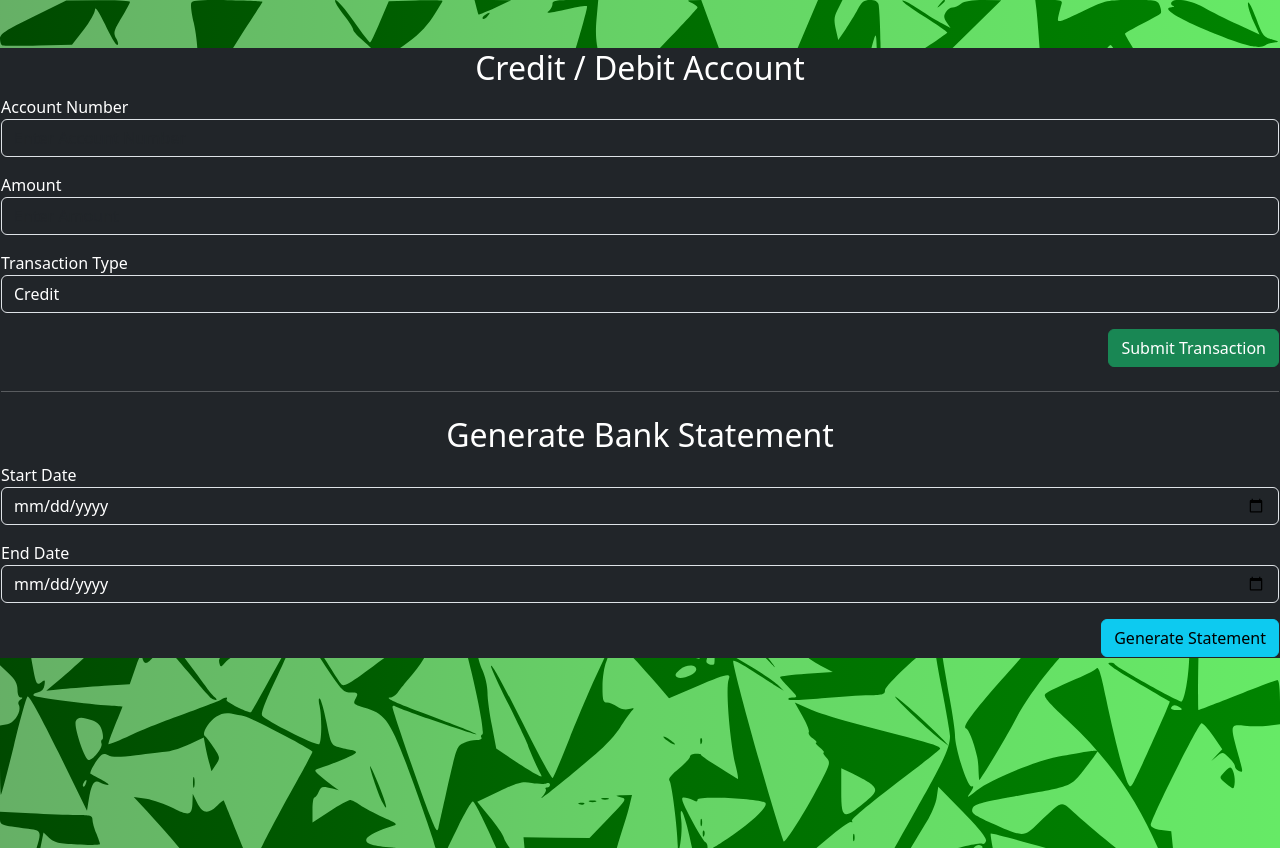
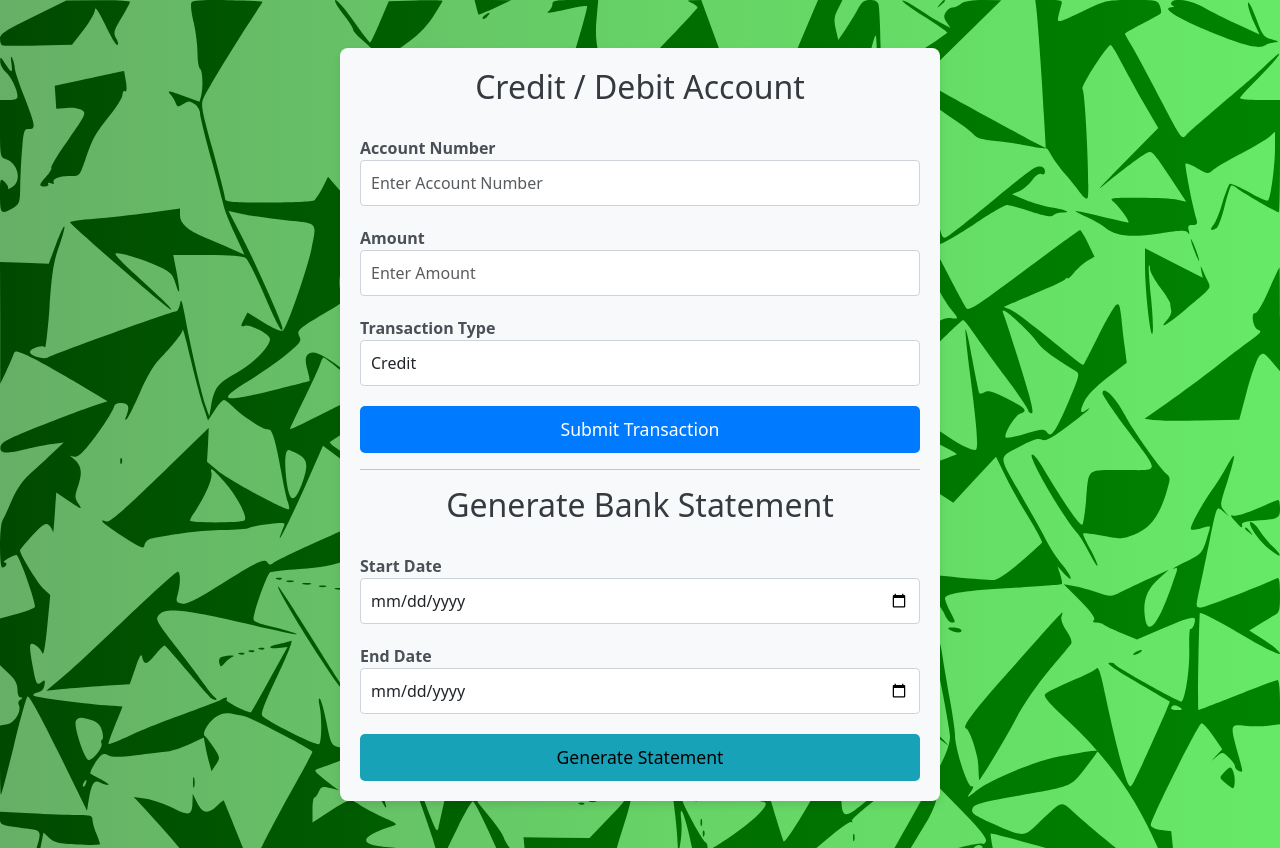
Before and after one commit to MichaelLevin5908/banking_application, a React (Create React App) app in the folder frontend/: page /credit-debit in a window 1280 px wide. Built offline with nearby package versions, Linux system fonts and the light colour scheme; sample sign-in values are in the browser's storage.

Commit message:
added download and fixed look for application

```diff
--- a/frontend/src/Style/Creditdebit.css
+++ b/frontend/src/Style/Creditdebit.css
@@ -1,5 +1,3 @@
-/* Creditdebit.css */
-
 /* General container styles */
 .container {
     max-width: 600px;
@@ -19,7 +17,7 @@ h2, h3 {
 
 /* Form field styling */
 .form-group {
-    margin-bottom: 20px; /* Increased spacing for consistency */
+    margin-bottom: 20px;
 }
 
 .form-control {
@@ -30,10 +28,17 @@ h2, h3 {
     background-color: #fff;
 }
 
+/* Input focus styling for better UX */
+.form-control:focus {
+    border-color: #007bff;
+    box-shadow: 0 0 5px rgba(0, 123, 255, 0.5);
+    outline: none;
+}
+
 label {
     font-weight: bold;
     color: #495057;
-    display: block; /* Ensure labels are on their own line */
+    display: block;
 }
 
 /* Button styling */
@@ -41,7 +46,7 @@ label {
     padding: 10px 15px;
     font-size: 1.1rem;
     border-radius: 5px;
-    transition: background-color 0.3s ease; /* Add smooth transition */
+    transition: background-color 0.3s ease;
 }
 
 .btn-primary {
@@ -50,7 +55,7 @@ label {
 }
 
 .btn-primary:hover {
-    background-color: #0056b3; /* Darker shade on hover */
+    background-color: #0056b3;
 }
 
 .btn-info {
@@ -59,7 +64,12 @@ label {
 }
 
 .btn-info:hover {
-    background-color: #138496; /* Darker shade on hover */
+    background-color: #138496;
+}
+
+/* Block button styling */
+.btn-block {
+    width: 100%;
 }
 
 /* Alert messages */
@@ -87,12 +97,7 @@ form {
     margin-top: 30px;
 }
 
-/* Additional button styling for consistency */
-button.btn-block {
-    width: 100%;
-}
-
-/* Responsive form adjustments */
+/* Responsive adjustments */
 @media (max-width: 768px) {
     .container {
         padding: 15px;
--- a/frontend/src/components/CreditDebit.js
+++ b/frontend/src/components/CreditDebit.js
@@ -1,7 +1,8 @@
 import React, { Component } from 'react';
-import { Form } from 'react-bootstrap';  // Importing Form from react-bootstrap
-import api from '../services/api';       // Import your custom Axios instance
-import 'bootstrap/dist/css/bootstrap.min.css'; // Ensure Bootstrap CSS is imported
+import { Form } from 'react-bootstrap';
+import api from '../services/api';  // Import your Axios instance
+import 'bootstrap/dist/css/bootstrap.min.css'; // Import Bootstrap CSS
+import '../Style/Creditdebit.css';  // Import the refined CSS
 
 export default class CreditDebit extends Component {
     constructor(props) {
@@ -15,167 +16,163 @@ export default class CreditDebit extends Component {
             resultMessage: '',
             errorMessage: ''
         };
-
-        this.handleSubmit = this.handleSubmit.bind(this);
-        this.generateStatement = this.generateStatement.bind(this);
-        this.handleChange = this.handleChange.bind(this);
     }
 
-    // Handle input changes
-    handleChange(event) {
+    // Handle form input changes
+    handleChange = (event) => {
         this.setState({ [event.target.name]: event.target.value });
     }
 
-    // Handle form submission for credit and debit
-    async handleSubmit(event) {
+    // Handle form submission for credit/debit
+    handleSubmit = async (event) => {
         event.preventDefault();
-        this.setState({ resultMessage: '', errorMessage: '' });
+        const { accountNumber, amount, transactionType } = this.state;
 
-        const { accountNumber, amount, transactionType } = this.state;
+        if (!accountNumber || !amount) {
+            return this.showError('Please provide all required details.');
+        }
 
         try {
             await api.post(
                 `/${transactionType}`,
-                {
-                    accountNumber,
-                    amount: parseFloat(amount),
+                { accountNumber, amount: parseFloat(amount) }
+            );
+            this.showSuccess(`${transactionType.toUpperCase()} successful!`);
+        } catch (error) {
+            this.handleError(error);
         }
-            );
+    }
 
-            this.setState({ resultMessage: `${transactionType.toUpperCase()} successful!`, amount: '' });
+    // Generate a bank statement
+    generateStatement = async (event) => {
+        event.preventDefault();
+        const { accountNumber, startDate, endDate } = this.state;
+
+        if (!accountNumber || !startDate || !endDate) {
+            return this.showError('Please provide account number, start date, and end date.');
+        }
+
+        try {
+            const response = await api.get(`/transactions/bankStatement`, {
+                params: { accountNumber, startDate, endDate },
+                responseType: 'blob',
+            });
+            this.downloadBlob(response.data, 'BankStatement.pdf');
         } catch (error) {
+            this.handleError(error);
+        }
+    }
+
+    // Function to handle errors
+    handleError = (error) => {
         let message = 'Transaction failed. Please try again.';
         if (error.response && error.response.data && error.response.data.responseMessage) {
             message = error.response.data.responseMessage;
         }
+        this.showError(message);
+    }
+
+    // Display error message
+    showError = (message) => {
         this.setState({ errorMessage: message });
     }
+
+    // Display success message
+    showSuccess = (message) => {
+        this.setState({ resultMessage: message, amount: '' });
     }
 
-    // Function to request a bank statement
-    async generateStatement(event) {
-        event.preventDefault();
-        const { accountNumber, startDate, endDate } = this.state;
-        this.setState({ errorMessage: '' });
-
-        if (!accountNumber || !startDate || !endDate) {
-            this.setState({ errorMessage: 'Please provide account number, start date, and end date.' });
-            return;
-        }
-
-        try {
-            const response = await api.get(`/transactions/bankStatement`, {
-                params: {
-                    accountNumber,
-                    startDate,
-                    endDate,
-                },
-                responseType: 'blob',
-            });
-
-            // Create a URL for the blob and trigger a download
-            const url = window.URL.createObjectURL(new Blob([response.data]));
+    // Utility to download the response blob
+    downloadBlob = (data, filename) => {
+        const url = window.URL.createObjectURL(new Blob([data]));
         const link = document.createElement('a');
         link.href = url;
-            link.setAttribute('download', 'BankStatement.pdf');
+        link.setAttribute('download', filename);
         document.body.appendChild(link);
         link.click();
-        } catch (error) {
-            let message = 'Failed to generate bank statement. Please try again.';
-            if (error.response && error.response.data && error.response.data.responseMessage) {
-                message = error.response.data.responseMessage;
-            }
-            this.setState({ errorMessage: message });
-        }
     }
 
     render() {
         const { accountNumber, amount, transactionType, startDate, endDate, resultMessage, errorMessage } = this.state;
 
         return (
-            <div className="border border-dark bg-dark text-white mt-5">
-                <h2 className="text-center">Credit / Debit Account</h2>
+            <div className="container mt-5">
+                <h2>Credit / Debit Account</h2>
                 <Form onSubmit={this.handleSubmit}>
-                    <div>
                     {resultMessage && <div className="alert alert-success text-center">{resultMessage}</div>}
                     {errorMessage && <div className="alert alert-danger text-center">{errorMessage}</div>}
 
-                        <div className="mb-3">
+                    <div className="form-group">
                         <label htmlFor="accountNumber">Account Number</label>
                         <input
-                                required
                             type="text"
                             name="accountNumber"
                             value={accountNumber}
                             onChange={this.handleChange}
-                                className="bg-dark text-white form-control"
+                            className="form-control"
                             placeholder="Enter Account Number"
+                            required
                         />
                     </div>
 
-                        <div className="mb-3">
+                    <div className="form-group">
                         <label htmlFor="amount">Amount</label>
                         <input
-                                required
                             type="number"
                             name="amount"
                             value={amount}
                             onChange={this.handleChange}
-                                className="bg-dark text-white form-control"
+                            className="form-control"
                             placeholder="Enter Amount"
+                            required
                         />
                     </div>
 
-                        <div className="mb-3">
+                    <div className="form-group">
                         <label htmlFor="transactionType">Transaction Type</label>
                         <select
                             name="transactionType"
                             value={transactionType}
                             onChange={this.handleChange}
-                                className="bg-dark text-white form-control"
+                            className="form-control"
                         >
                             <option value="credit">Credit</option>
                             <option value="debit">Debit</option>
                         </select>
                     </div>
-                    </div>
-                    <div style={{ textAlign: "right" }}>
-                        <button type="submit" className="btn btn-success">Submit Transaction</button>
-                    </div>
+
+                    <button type="submit" className="btn btn-primary btn-block">Submit Transaction</button>
                 </Form>
 
-                <hr className="my-4" />
+                <hr />
 
-                <h2 className="text-center">Generate Bank Statement</h2>
+                <h2>Generate Bank Statement</h2>
                 <Form onSubmit={this.generateStatement}>
-                    <div>
-                        <div className="mb-3">
+                    <div className="form-group">
                         <label htmlFor="startDate">Start Date</label>
                         <input
-                                required
                             type="date"
                             name="startDate"
                             value={startDate}
                             onChange={this.handleChange}
-                                className="bg-dark text-white form-control"
+                            className="form-control"
+                            required
                         />
                     </div>
 
-                        <div className="mb-3">
+                    <div className="form-group">
                         <label htmlFor="endDate">End Date</label>
                         <input
-                                required
                             type="date"
                             name="endDate"
                             value={endDate}
                             onChange={this.handleChange}
-                                className="bg-dark text-white form-control"
+                            className="form-control"
+                            required
                         />
                     </div>
-                    </div>
-                    <div style={{ textAlign: "right" }}>
-                        <button type="submit" className="btn btn-info">Generate Statement</button>
-                    </div>
+
+                    <button type="submit" className="btn btn-info btn-block">Generate Statement</button>
                 </Form>
             </div>
         );
```
Lines whose indentation alone changed are shown as unchanged.
